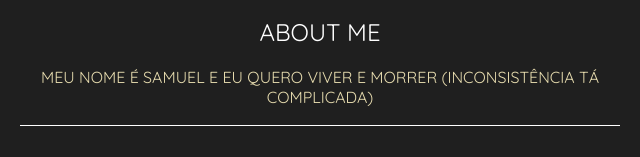
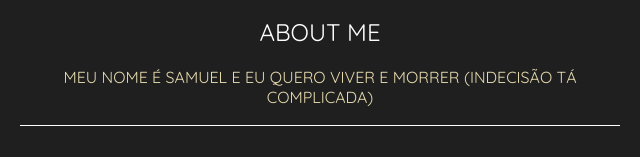
Before and after one commit to namahee/namahee.github.io, a plain HTML site: page index.html in a window 1280 px wide. Shown: the part 315-472 px from the top of the page, without its empty margins (320-960 px from the left). Drawn offline with Linux system fonts and the light colour scheme.

Commit message:
Update index.html

```diff
--- a/index.html
+++ b/index.html
@@ -24,7 +24,7 @@
       <div class="title">
         <span>About Me</span>
        </div>
-      <p>Meu nome é Samuel e eu quero viver e morrer (inconsistência tá complicada)</p> <br>
+      <p>Meu nome é Samuel e eu quero viver e morrer (indecisão tá complicada)</p> <br>
       <div class="my-things">
 
         <p id="ok"><a class="link" href="https://t.me/NoteZV">Telegram</a> <br>
```
